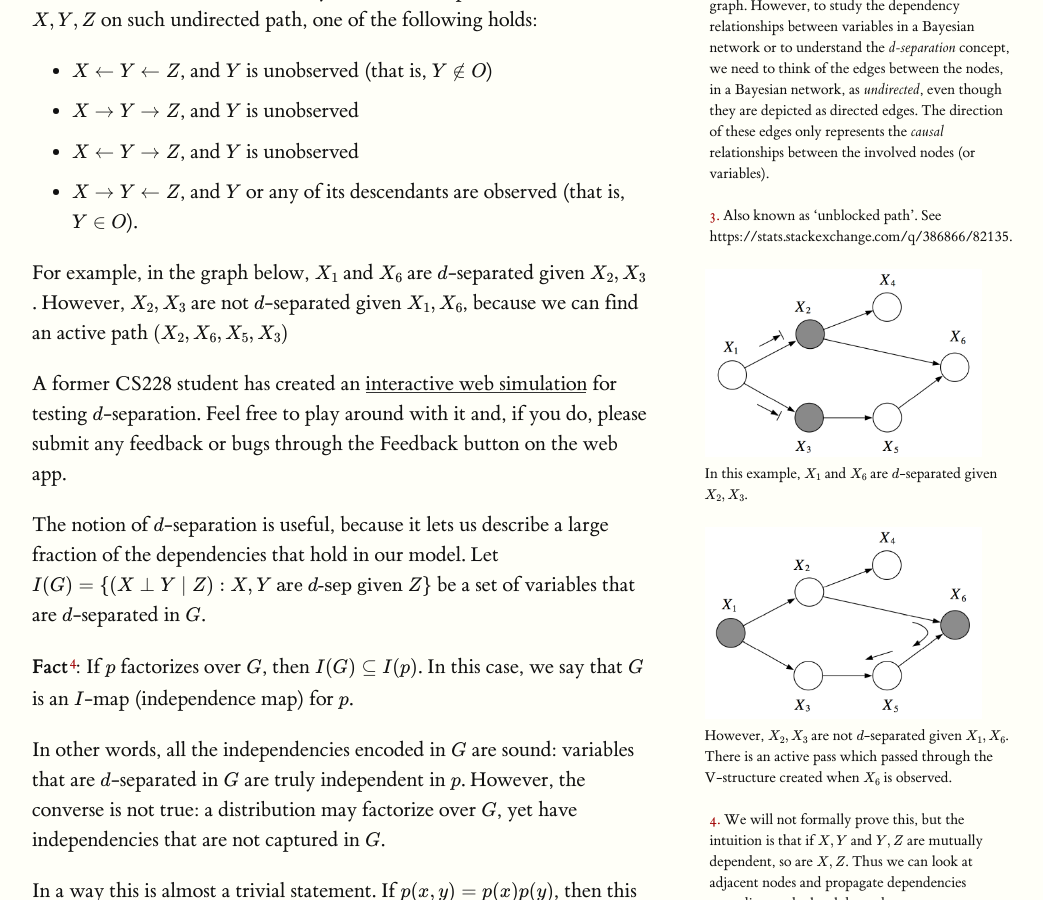
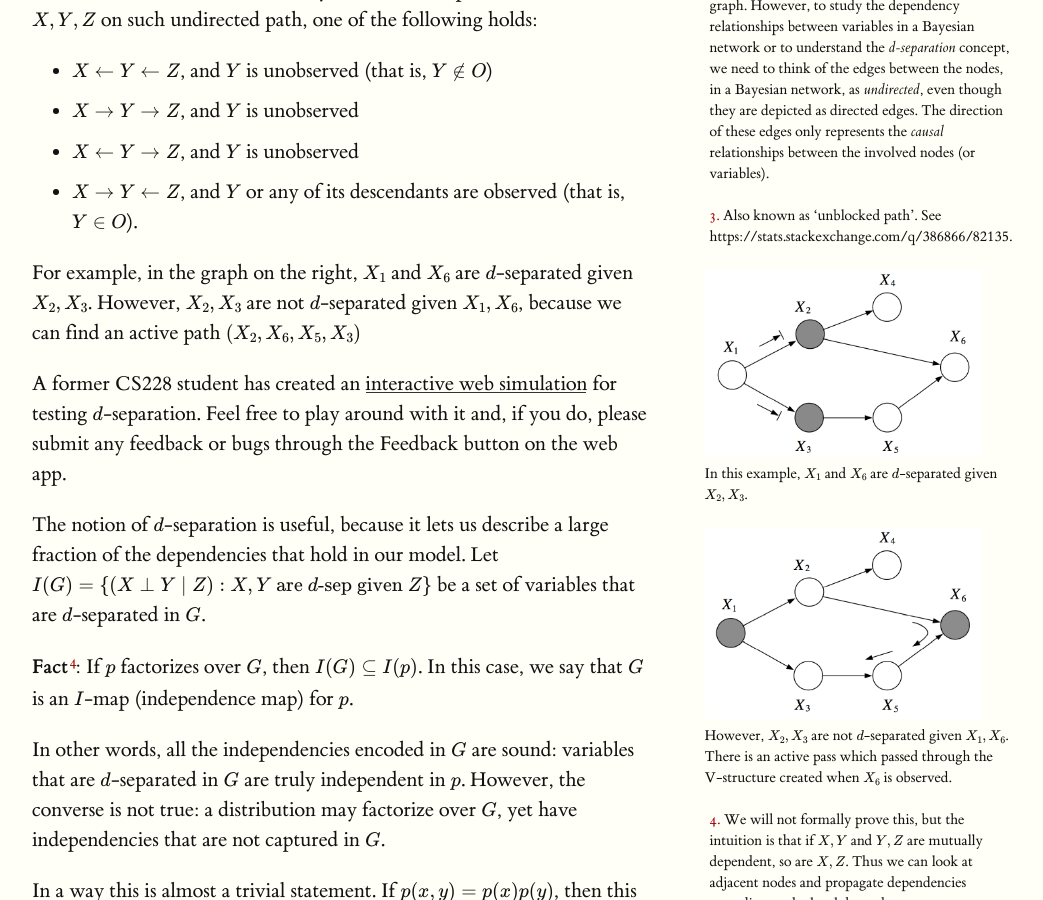
Before and after one commit to ermongroup/cs228-notes, a Jekyll site: the page built from representation/directed/index.md, in a window 1280 px wide and 900 px high, scrolled down 5055 px. Shown: the whole window, without its empty margins (128-1171 px from the left). Built offline with Jekyll 4.4.1, drawn with Linux system fonts in a browser that asks for light colours; formulas are drawn with MathJax 3.

Commit message:
Language fixed

```diff
--- a/representation/directed/index.md
+++ b/representation/directed/index.md
@@ -89,7 +89,7 @@ We say that variables $$Q$$ and $$W$$ are $$d$$-separated, when the set of varia
 - $$X \rightarrow Y \leftarrow Z$$, and $$Y$$ or any of its descendants are observed (that is, $$Y \in O$$).
 {% include marginfigure.html id="dp2" url="assets/img/dsep2.png" description="In this example, $$X_1$$ and $$X_6$$ are $$d$$-separated given $$X_2, X_3$$." %}{% include marginfigure.html id="dp1" url="assets/img/dsep1.png" description="However, $$X_2, X_3$$ are not $$d$$-separated given $$X_1, X_6$$. There is an active pass which passed through the V-structure created when $$X_6$$ is observed." %}
 
-For example, in the graph below, $$X_1$$ and $$X_6$$ are $$d$$-separated given $$X_2, X_3$$. However, $$X_2, X_3$$ are not $$d$$-separated given $$X_1, X_6$$, because we can find an active path $$(X_2, X_6, X_5, X_3)$$
+For example, in the graph on the right, $$X_1$$ and $$X_6$$ are $$d$$-separated given $$X_2, X_3$$. However, $$X_2, X_3$$ are not $$d$$-separated given $$X_1, X_6$$, because we can find an active path $$(X_2, X_6, X_5, X_3)$$
 
 A former CS228 student has created an [interactive web simulation](http://pgmlearning.herokuapp.com/dSepApp) for testing $$d$$-separation. Feel free to play around with it and, if you do, please submit any feedback or bugs through the Feedback button on the web app.
 
```
